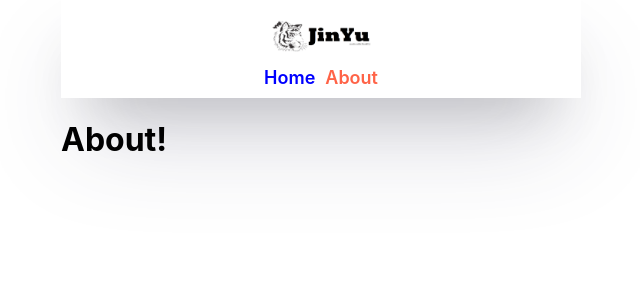
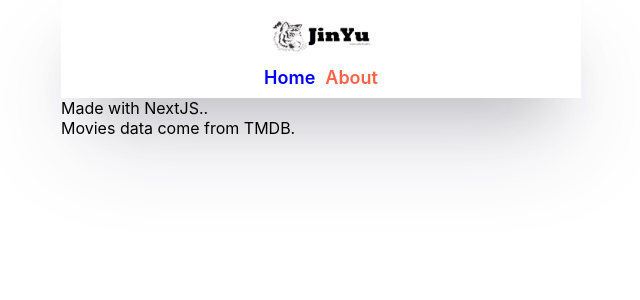
Before and after one commit to yjh984/Movies_NextJS, a Next.js app: page /about in a window 1280 px wide. Shown: the top 300 px of the page, without its empty margins (319-959 px from the left). Built offline with nearby package versions, Linux system fonts and the light colour scheme.

Commit message:
v1.1: fixing furnction name as cap Charater as Detail

```diff
--- a/pages/about.js
+++ b/pages/about.js
@@ -5,7 +5,9 @@ export default function About(){
     return (
         <div>
             <Seo title='About'/>
-            <h1> About! </h1>
+            <div> Made with NextJS..</div>
+            <div>
+                Movies data come from TMDB. </div>
         </div>
     )
 }
```
Also changed, not shown: package.json (+7 -3 lines), pages/movies/[...params].js (+4 -3 lines), 1 other file (tests, documents, lock files or other folders).
